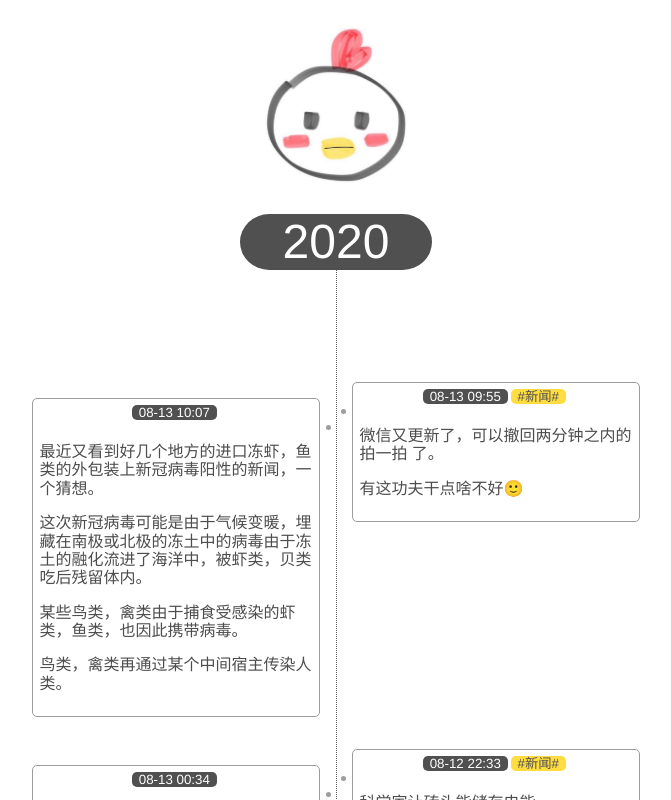
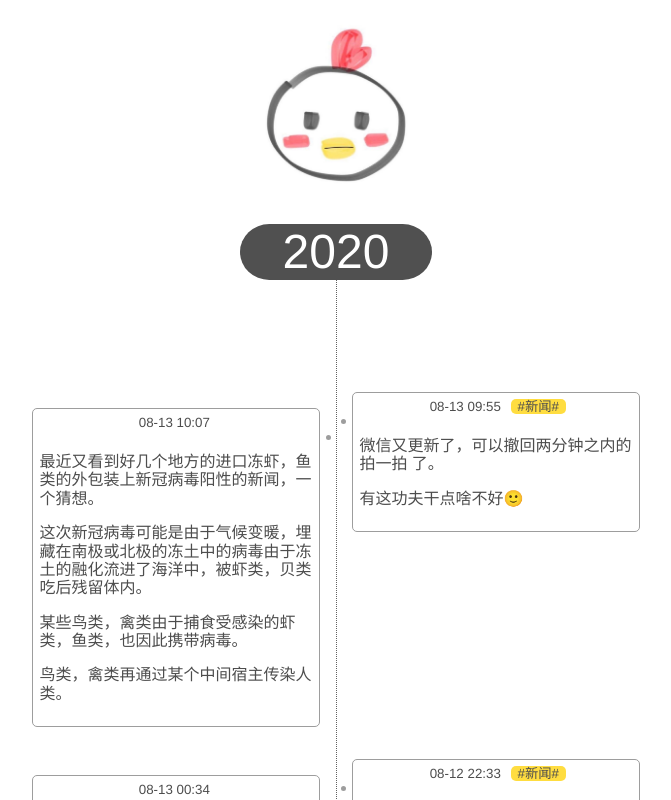
Before and after one commit to jwenjian/timeline, a Vue app: page / in a window 1280 px wide. Shown: the top 800 px of the page, without its empty margins (304-975 px from the left). Built offline with nearby package versions, Linux system fonts and the light colour scheme.

Commit message:
dark mode

```diff
--- a/src/App.vue
+++ b/src/App.vue
@@ -1,33 +1,60 @@
 <template>
   <div id="app">
-    <img id="avatar" alt="Avatar" src="./assets/logo.jpeg">
-    <Timeline/>
+    <img id="avatar" alt="Avatar" src="./assets/logo.jpeg" />
+    <Timeline />
   </div>
 </template>
 
 <script>
-import Timeline from './components/Timeline.vue'
+import Timeline from "./components/Timeline.vue";
 
 export default {
-  name: 'App',
+  name: "App",
   components: {
-    Timeline
-  }
-}
+    Timeline,
+  },
+};
 </script>
 
 <style>
+@media (prefers-color-scheme: dark) {
+  /* Dark theme styles go here */
+  :root {
+    --bg-color: #121212;
+    --link-color: #1b644c;
+  }
+  img {
+    filter: brightness(0.8) contrast(1.2);
+  }
+}
+
+@media (prefers-color-scheme: light) {
+  /* Light theme styles go here */
+  :root {
+    --bg-color: white;
+    --link-color: #025539;
+  }
+}
+
+a {
+  color: var(--link-color);
+}
+
+html body {
+  background-color: var(--bg-color);
+}
 #app {
   font-family: Avenir, Helvetica, Arial, sans-serif;
   -webkit-font-smoothing: antialiased;
   -moz-osx-font-smoothing: grayscale;
   text-align: center;
   color: #2c3e50;
-  margin-top: 10px;
+  padding-top: 10px;
 }
 
 #avatar {
   border-radius: 100%;
   width: 200px;
+  padding-bottom: 10px;
 }
 </style>
--- a/src/components/Timeline.vue
+++ b/src/components/Timeline.vue
@@ -84,6 +84,37 @@ export default {
 @import url("/css/print.css");
 @import url("/css/screen.css");
 @import url("/css/timeline.css");
+@media (prefers-color-scheme: dark) {
+  /* Dark theme styles go here */
+  :root {
+    --event-bg-color: #ffdd40;
+    --color: white;
+    --link-color: #1b644c;
+  }
+
+  .event {
+    border: 1px dashed #505050;
+    background-color: #121212;
+  }
+
+  .timeline .event:hover {
+    background: #777777;
+    color: #121212;
+  }
+
+  .event .tag {
+    background-color: #ddcc7e;
+  }
+}
+
+@media (prefers-color-scheme: light) {
+  /* Light theme styles go here */
+  :root {
+    --event-bg-color: #505050;
+    --color: #2c3e50;
+    --link-color: #025539;
+  }
+}
 
 /* line 166, ../sass/timeline.scss */
 .event .meta {
@@ -95,8 +126,8 @@ export default {
 
 /* line 170, ../sass/timeline.scss */
 .event .time {
-  background-color: #505050;
-  color: white;
+  background-color: var(--event-bg-color);
+  color: var(--color);
   padding: 0 0.5em;
   width: auto;
   float: none;
@@ -109,7 +140,7 @@ export default {
 /* line 180, ../sass/timeline.scss */
 .event .tag {
   background-color: #ffdd40;
-  color: #505050;
+  color: var(--color);
   width: auto;
   padding: 0 0.5em;
   display: inline-block;
```
